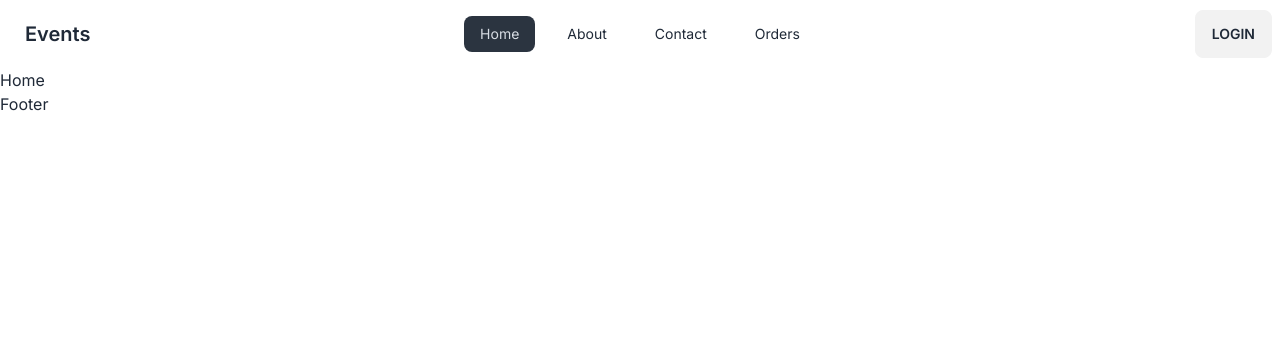
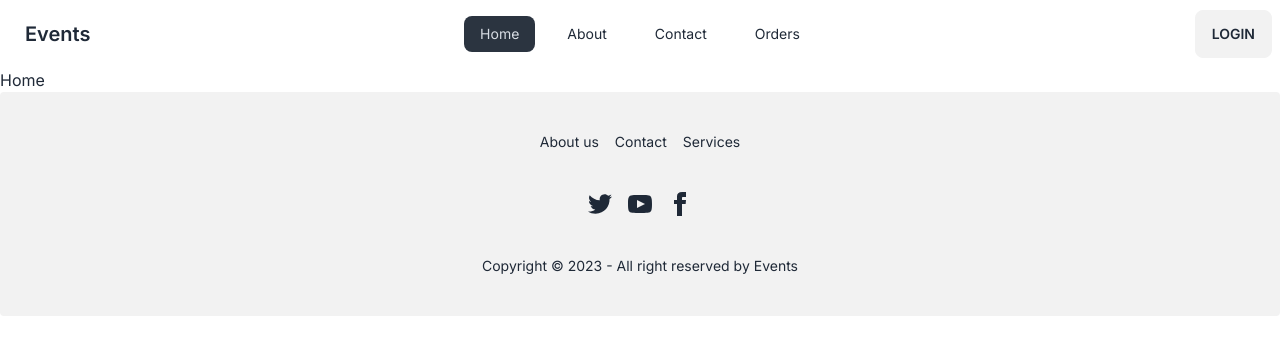
Before and after one commit to mehediy/wedding-event-management, a React (Vite) app: page / in a window 1280 px wide. Shown: the top 354 px of the page. Built offline with nearby package versions, Linux system fonts and the light colour scheme.

Commit message:
added footer

```diff
--- a/src/components/Footer/Footer.jsx
+++ b/src/components/Footer/Footer.jsx
@@ -1,7 +1,64 @@
 import React from "react";
+import { Link } from "react-router-dom";
 
 const Footer = () => {
-  return <div>Footer</div>;
+  return (
+    <>
+      <footer className="footer footer-center p-10 bg-base-200 text-base-content rounded">
+        <nav className="grid grid-flow-col gap-4">
+          <Link to={"/about"} className="link link-hover">
+            About us
+          </Link>
+          <Link to={"/contact"} className="link link-hover">
+            Contact
+          </Link>
+          <Link to={"/"} className="link link-hover">
+            Services
+          </Link>
+        </nav>
+        <nav>
+          <div className="grid grid-flow-col gap-4">
+            <a target="_blank" href="https://www.x.com/">
+              <svg
+                xmlns="http://www.w3.org/2000/svg"
+                width="24"
+                height="24"
+                viewBox="0 0 24 24"
+                className="fill-current"
+              >
+                <path d="M24 4.557c-.883.392-1.832.656-2.828.775 1.017-.609 1.798-1.574 2.165-2.724-.951.564-2.005.974-3.127 1.195-.897-.957-2.178-1.555-3.594-1.555-3.179 0-5.515 2.966-4.797 6.045-4.091-.205-7.719-2.165-10.148-5.144-1.29 2.213-.669 5.108 1.523 6.574-.806-.026-1.566-.247-2.229-.616-.054 2.281 1.581 4.415 3.949 4.89-.693.188-1.452.232-2.224.084.626 1.956 2.444 3.379 4.6 3.419-2.07 1.623-4.678 2.348-7.29 2.04 2.179 1.397 4.768 2.212 7.548 2.212 9.142 0 14.307-7.721 13.995-14.646.962-.695 1.797-1.562 2.457-2.549z"></path>
+              </svg>
+            </a>
+            <a target="_blank" href="https://www.youtube.com/mehediy">
+              <svg
+                xmlns="http://www.w3.org/2000/svg"
+                width="24"
+                height="24"
+                viewBox="0 0 24 24"
+                className="fill-current"
+              >
+                <path d="M19.615 3.184c-3.604-.246-11.631-.245-15.23 0-3.897.266-4.356 2.62-4.385 8.816.029 6.185.484 8.549 4.385 8.816 3.6.245 11.626.246 15.23 0 3.897-.266 4.356-2.62 4.385-8.816-.029-6.185-.484-8.549-4.385-8.816zm-10.615 12.816v-8l8 3.993-8 4.007z"></path>
+              </svg>
+            </a>
+            <a target="_blank" href="https://www.facebook.com/mehediyyzz">
+              <svg
+                xmlns="http://www.w3.org/2000/svg"
+                width="24"
+                height="24"
+                viewBox="0 0 24 24"
+                className="fill-current"
+              >
+                <path d="M9 8h-3v4h3v12h5v-12h3.642l.358-4h-4v-1.667c0-.955.192-1.333 1.115-1.333h2.885v-5h-3.808c-3.596 0-5.192 1.583-5.192 4.615v3.385z"></path>
+              </svg>
+            </a>
+          </div>
+        </nav>
+        <aside>
+          <p>Copyright © 2023 - All right reserved by Events</p>
+        </aside>
+      </footer>
+    </>
+  );
 };
 
 export default Footer;
```
